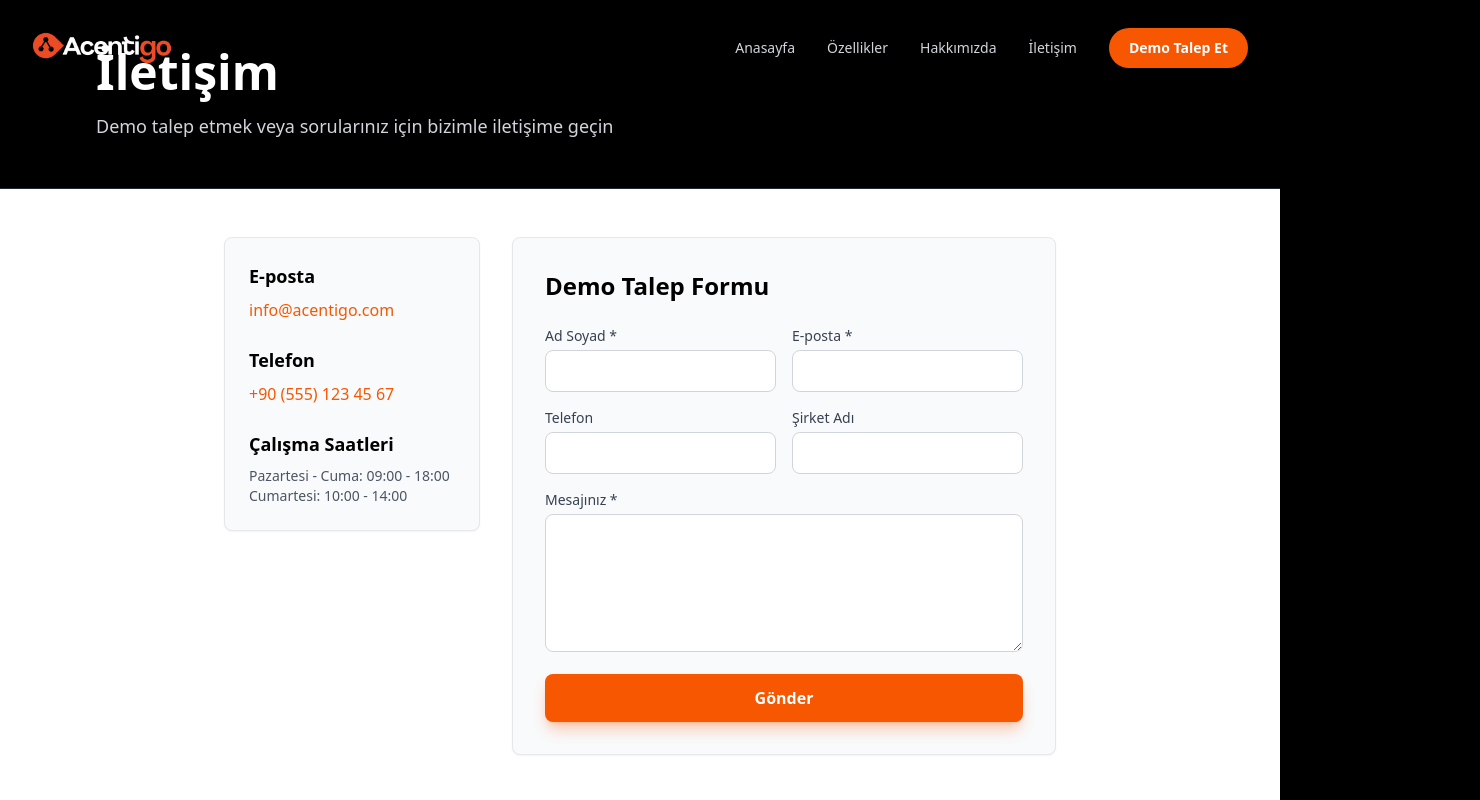
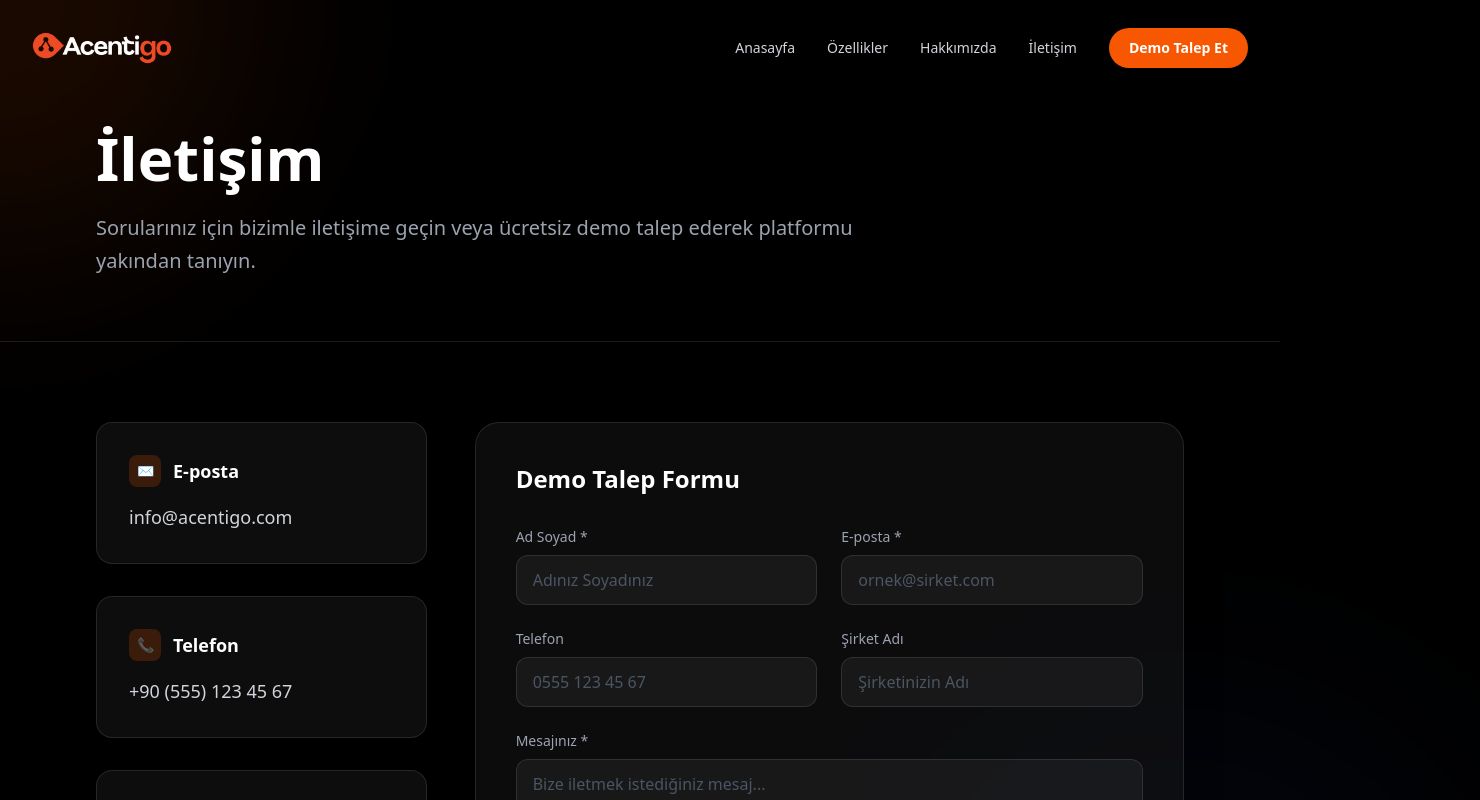
Before and after one commit to meliksahgok/acentigo-marketing, a Next.js app: page /iletisim in a window 1280 px wide. Shown: the top 800 px of the page, 1480 px wide, since content can reach past the window. Built offline with nearby package versions, Linux system fonts and the light colour scheme.

Commit message:
Modernize inner pages (Features, About, Contact)

```diff
--- a/app/iletisim/page.tsx
+++ b/app/iletisim/page.tsx
@@ -1,6 +1,11 @@
 'use client'
 
 import { useState } from 'react'
+import type { Metadata } from 'next'
+
+// Client component can't export metadata effectively like this in same file if it's strictly client,
+// but for this structure we'll keep it simple or move metadata to layout if needed.
+// Since layout.tsx handles metadata for this route generally, we focus on the UI here.
 
 export default function ContactPage() {
   const [formData, setFormData] = useState({
@@ -18,64 +23,81 @@ export default function ContactPage() {
   }
 
   return (
-    <div className="min-h-screen bg-white">
+    <div className="min-h-screen bg-black text-white relative">
+      {/* Background Decoration */}
+      <div className="absolute top-0 left-0 w-[500px] h-[500px] bg-primary/10 rounded-full blur-[100px] pointer-events-none -translate-x-1/2 -translate-y-1/2"></div>
+      <div className="absolute bottom-0 right-0 w-[600px] h-[600px] bg-blue-900/10 rounded-full blur-[120px] pointer-events-none translate-x-1/3 translate-y-1/3"></div>
+
       {/* Header */}
-      <div className="bg-black border-b border-gray-800">
-        <div className="container mx-auto px-4 sm:px-6 lg:px-8 max-w-6xl py-12">
-          <h1 className="text-4xl md:text-5xl font-bold text-white mb-4">
-            İletişim
-          </h1>
-          <p className="text-lg text-gray-300 max-w-3xl">
-            Demo talep etmek veya sorularınız için bizimle iletişime geçin
-          </p>
+      <div className="relative pt-32 pb-16 border-b border-white/10">
+        <div className="container mx-auto px-4 sm:px-6 lg:px-8 max-w-6xl relative z-10">
+          <div className="animate-fade-in-up">
+            <h1 className="text-4xl md:text-6xl font-bold text-white mb-6">
+              İletişim
+            </h1>
+            <p className="text-xl text-gray-400 max-w-3xl leading-relaxed">
+              Sorularınız için bizimle iletişime geçin veya ücretsiz demo talep ederek platformu yakından tanıyın.
+            </p>
+          </div>
         </div>
       </div>
 
       {/* Content */}
-      <div className="container mx-auto px-4 sm:px-6 lg:px-8 max-w-4xl py-12">
-        <div className="grid grid-cols-1 lg:grid-cols-3 gap-8">
+      <div className="container mx-auto px-4 sm:px-6 lg:px-8 max-w-6xl py-20 relative z-10">
+        <div className="grid grid-cols-1 lg:grid-cols-3 gap-12 align-start">
+
           {/* Contact Info */}
-          <div className="lg:col-span-1">
-            <div className="bg-gray-50 rounded-lg shadow-sm p-6 space-y-6 border border-gray-200">
-              <div>
-                <h3 className="text-lg font-semibold text-black mb-2">E-posta</h3>
-                <a
-                  href="mailto:info@acentigo.com"
-                  className="text-[#F75700] hover:text-[#FF8C42] transition-colors"
-                >
-                  info@acentigo.com
-                </a>
-              </div>
-              <div>
-                <h3 className="text-lg font-semibold text-black mb-2">Telefon</h3>
-                <a
-                  href="tel:+905551234567"
-                  className="text-[#F75700] hover:text-[#FF8C42] transition-colors"
-                >
-                  +90 (555) 123 45 67
-                </a>
-              </div>
-              <div>
-                <h3 className="text-lg font-semibold text-black mb-2">Çalışma Saatleri</h3>
-                <p className="text-gray-600 text-sm">
-                  Pazartesi - Cuma: 09:00 - 18:00
-                  <br />
-                  Cumartesi: 10:00 - 14:00
+          <div className="lg:col-span-1 space-y-8 animate-fade-in-up [animation-delay:200ms]">
+
+            <div className="group p-8 rounded-2xl bg-white/5 border border-white/10 hover:bg-white/10 transition-all duration-300 hover:border-primary/30">
+              <h3 className="text-lg font-bold text-white mb-4 flex items-center">
+                <span className="w-8 h-8 rounded-lg bg-primary/20 flex items-center justify-center text-primary mr-3 text-sm">✉️</span>
+                E-posta
+              </h3>
+              <a href="mailto:info@acentigo.com" className="text-gray-300 hover:text-primary transition-colors block text-lg">
+                info@acentigo.com
+              </a>
+            </div>
+
+            <div className="group p-8 rounded-2xl bg-white/5 border border-white/10 hover:bg-white/10 transition-all duration-300 hover:border-primary/30">
+              <h3 className="text-lg font-bold text-white mb-4 flex items-center">
+                <span className="w-8 h-8 rounded-lg bg-primary/20 flex items-center justify-center text-primary mr-3 text-sm">📞</span>
+                Telefon
+              </h3>
+              <a href="tel:+905551234567" className="text-gray-300 hover:text-primary transition-colors block text-lg">
+                +90 (555) 123 45 67
+              </a>
+            </div>
+
+            <div className="group p-8 rounded-2xl bg-white/5 border border-white/10 hover:bg-white/10 transition-all duration-300 hover:border-primary/30">
+              <h3 className="text-lg font-bold text-white mb-4 flex items-center">
+                <span className="w-8 h-8 rounded-lg bg-primary/20 flex items-center justify-center text-primary mr-3 text-sm">🕒</span>
+                Çalışma Saatleri
+              </h3>
+              <div className="space-y-2 text-gray-300">
+                <p className="flex justify-between">
+                  <span>Pazartesi - Cuma:</span>
+                  <span className="text-white">09:00 - 18:00</span>
+                </p>
+                <p className="flex justify-between">
+                  <span>Cumartesi:</span>
+                  <span className="text-white">10:00 - 14:00</span>
                 </p>
               </div>
             </div>
+
           </div>
 
           {/* Contact Form */}
-          <div className="lg:col-span-2">
-            <div className="bg-gray-50 rounded-lg shadow-sm p-6 md:p-8 border border-gray-200">
-              <h2 className="text-2xl font-bold text-black mb-6">
+          <div className="lg:col-span-2 animate-fade-in-up [animation-delay:400ms]">
+            <div className="bg-zinc-900/50 backdrop-blur-sm rounded-3xl border border-white/10 p-8 md:p-10 shadow-2xl">
+              <h2 className="text-2xl font-bold text-white mb-8">
                 Demo Talep Formu
               </h2>
-              <form onSubmit={handleSubmit} className="space-y-4">
-                <div className="grid grid-cols-1 md:grid-cols-2 gap-4">
-                  <div>
-                    <label htmlFor="name" className="block text-sm font-medium text-gray-700 mb-1">
+              <form onSubmit={handleSubmit} className="space-y-6">
+                <div className="grid grid-cols-1 md:grid-cols-2 gap-6">
+                  <div className="group">
+                    <label htmlFor="name" className="block text-sm font-medium text-gray-400 mb-2 group-focus-within:text-primary transition-colors">
                       Ad Soyad *
                     </label>
                     <input
@@ -84,11 +106,12 @@ export default function ContactPage() {
                       required
                       value={formData.name}
                       onChange={(e) => setFormData({ ...formData, name: e.target.value })}
-                      className="w-full px-4 py-2 border border-gray-300 rounded-lg focus:ring-2 focus:ring-[#F75700] focus:border-transparent"
+                      className="w-full px-4 py-3 bg-white/5 border border-white/10 rounded-xl text-white placeholder-gray-600 focus:outline-none focus:ring-2 focus:ring-primary/50 focus:border-primary transition-all"
+                      placeholder="Adınız Soyadınız"
                     />
                   </div>
-                  <div>
-                    <label htmlFor="email" className="block text-sm font-medium text-gray-700 mb-1">
+                  <div className="group">
+                    <label htmlFor="email" className="block text-sm font-medium text-gray-400 mb-2 group-focus-within:text-primary transition-colors">
                       E-posta *
                     </label>
                     <input
@@ -97,13 +120,14 @@ export default function ContactPage() {
                       required
                       value={formData.email}
                       onChange={(e) => setFormData({ ...formData, email: e.target.value })}
-                      className="w-full px-4 py-2 border border-gray-300 rounded-lg focus:ring-2 focus:ring-[#F75700] focus:border-transparent"
+                      className="w-full px-4 py-3 bg-white/5 border border-white/10 rounded-xl text-white placeholder-gray-600 focus:outline-none focus:ring-2 focus:ring-primary/50 focus:border-primary transition-all"
+                      placeholder="ornek@sirket.com"
                     />
                   </div>
                 </div>
-                <div className="grid grid-cols-1 md:grid-cols-2 gap-4">
-                  <div>
-                    <label htmlFor="phone" className="block text-sm font-medium text-gray-700 mb-1">
+                <div className="grid grid-cols-1 md:grid-cols-2 gap-6">
+                  <div className="group">
+                    <label htmlFor="phone" className="block text-sm font-medium text-gray-400 mb-2 group-focus-within:text-primary transition-colors">
                       Telefon
                     </label>
                     <input
@@ -111,11 +135,12 @@ export default function ContactPage() {
                       id="phone"
                       value={formData.phone}
                       onChange={(e) => setFormData({ ...formData, phone: e.target.value })}
-                      className="w-full px-4 py-2 border border-gray-300 rounded-lg focus:ring-2 focus:ring-[#F75700] focus:border-transparent"
+                      className="w-full px-4 py-3 bg-white/5 border border-white/10 rounded-xl text-white placeholder-gray-600 focus:outline-none focus:ring-2 focus:ring-primary/50 focus:border-primary transition-all"
+                      placeholder="0555 123 45 67"
                     />
                   </div>
-                  <div>
-                    <label htmlFor="company" className="block text-sm font-medium text-gray-700 mb-1">
+                  <div className="group">
+                    <label htmlFor="company" className="block text-sm font-medium text-gray-400 mb-2 group-focus-within:text-primary transition-colors">
                       Şirket Adı
                     </label>
                     <input
@@ -123,12 +148,13 @@ export default function ContactPage() {
                       id="company"
                       value={formData.company}
                       onChange={(e) => setFormData({ ...formData, company: e.target.value })}
-                      className="w-full px-4 py-2 border border-gray-300 rounded-lg focus:ring-2 focus:ring-[#F75700] focus:border-transparent"
+                      className="w-full px-4 py-3 bg-white/5 border border-white/10 rounded-xl text-white placeholder-gray-600 focus:outline-none focus:ring-2 focus:ring-primary/50 focus:border-primary transition-all"
+                      placeholder="Şirketinizin Adı"
                     />
                   </div>
                 </div>
-                <div>
-                  <label htmlFor="message" className="block text-sm font-medium text-gray-700 mb-1">
+                <div className="group">
+                  <label htmlFor="message" className="block text-sm font-medium text-gray-400 mb-2 group-focus-within:text-primary transition-colors">
                     Mesajınız *
                   </label>
                   <textarea
@@ -137,12 +163,13 @@ export default function ContactPage() {
                     rows={5}
                     value={formData.message}
                     onChange={(e) => setFormData({ ...formData, message: e.target.value })}
-                    className="w-full px-4 py-2 border border-gray-300 rounded-lg focus:ring-2 focus:ring-[#F75700] focus:border-transparent"
+                    className="w-full px-4 py-3 bg-white/5 border border-white/10 rounded-xl text-white placeholder-gray-600 focus:outline-none focus:ring-2 focus:ring-primary/50 focus:border-primary transition-all resize-none"
+                    placeholder="Bize iletmek istediğiniz mesaj..."
                   />
                 </div>
                 <button
                   type="submit"
-                  className="w-full bg-[#F75700] text-white px-6 py-3 rounded-lg font-semibold hover:bg-[#FF8C42] transition-colors shadow-lg shadow-[#F75700]/30"
+                  className="w-full bg-primary text-white px-8 py-4 rounded-xl font-bold hover:bg-primary-hover hover:shadow-[0_0_20px_rgba(247,87,0,0.4)] hover:scale-[1.02] transition-all duration-300"
                 >
                   Gönder
                 </button>
```
Also changed, not shown: app/hakkimizda/page.tsx (+66 -49 lines), app/ozellikler/page.tsx (+27 -15 lines).
